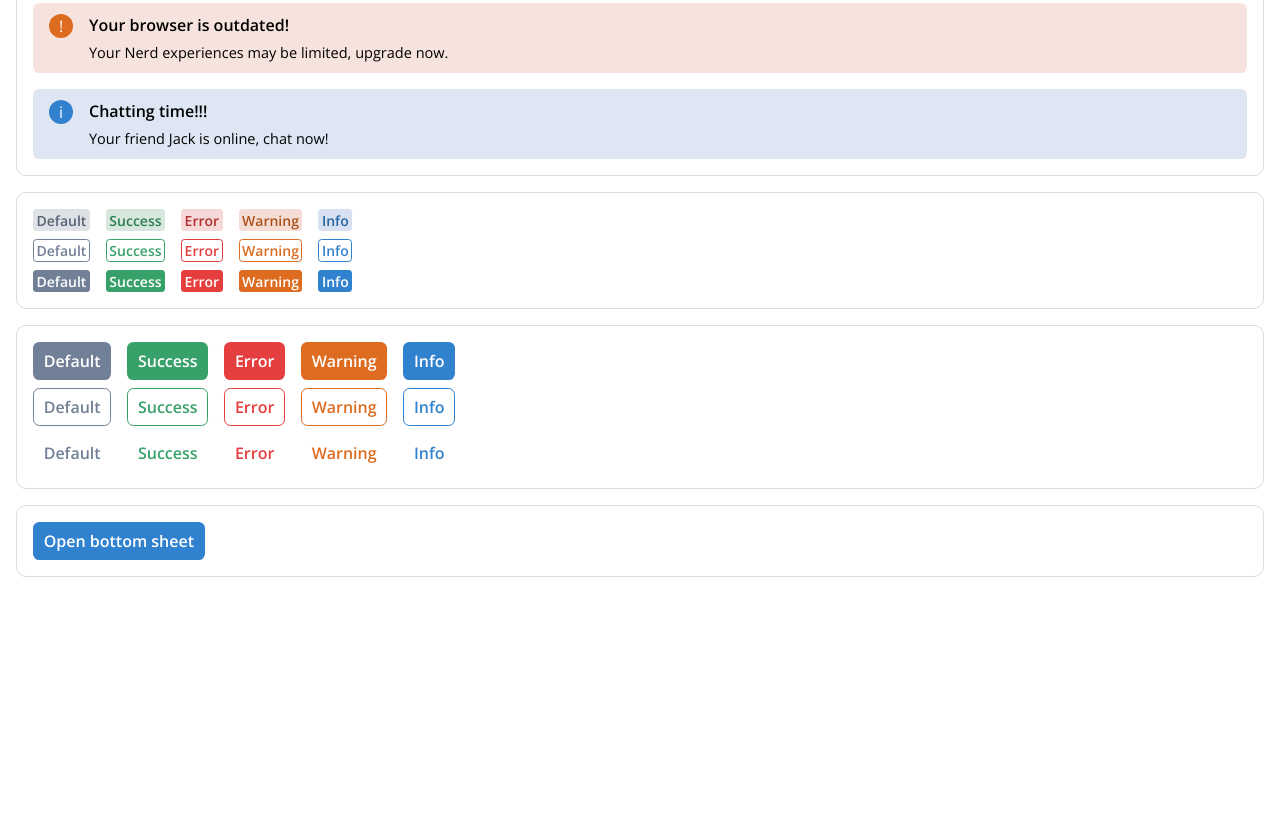
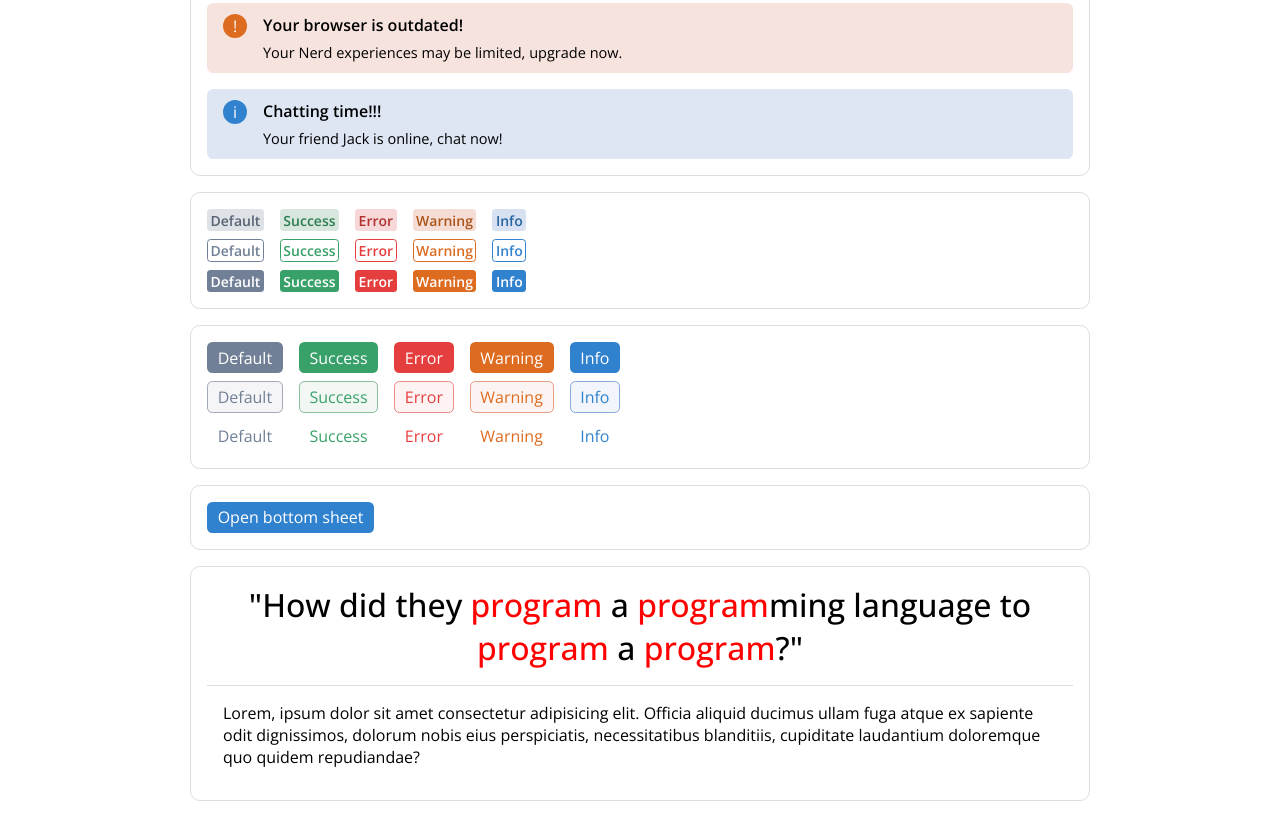
Before and after one commit to urojex/urojex, a plain HTML site: page test/index.html in a window 1280 px wide. Shown: the part 369-1186 px from the top of the page. Before the commit the page ends 962 px from the top, so only its background shows below. Drawn offline with nearby package versions, Linux system fonts and the light colour scheme.

Commit message:
fix button, finish bottom sheet, add text (typography)

```diff
--- a/src/nerd.js
+++ b/src/nerd.js
@@ -89,6 +89,14 @@ document.querySelectorAll("box").forEach((box) => {
       return componentWidth;
     }
   }
+  function maxWidth() {
+    var componentmxWidth = box.getAttribute("maxWidth");
+    if (componentmxWidth == null) {
+      return "100%";
+    } else {
+      return componentmxWidth;
+    }
+  }
   function height() {
     var componentHeight = box.getAttribute("height");
     if (componentHeight == null) {
@@ -97,13 +105,32 @@ document.querySelectorAll("box").forEach((box) => {
       return componentHeight;
     }
   }
+  function maxHeight() {
+    var componentmxHeight = box.getAttribute("maxHheight");
+    if (componentmxHeight == null) {
+      return "fit-content";
+    } else {
+      return componentmxHeight;
+    }
+  }
+  function backgroundColor() {
+    var componentBg = box.getAttribute("background");
+    if (componentBg == null) {
+      return "transparent";
+    } else {
+      return componentBg;
+    }
+  }
+  box.style.backgroundColor = backgroundColor();
   box.style.width = width();
   box.style.height = height();
+  box.style.maxWidth = maxWidth();
+  box.style.maxHeight = maxHeight();
   box.style.display = "block";
-  box.style.padding = padding() + "px";
-  box.style.margin = margin() + "px";
+  box.style.padding = padding();
+  box.style.margin = margin();
   box.style.border = border();
-  box.style.borderRadius = rounded() + "px";
+  box.style.borderRadius = rounded();
 });
 // flexBox
 document.querySelectorAll("flexBox").forEach((flexbox) => {
@@ -480,16 +507,16 @@ document.querySelectorAll("button").forEach((btn) => {
       break;
     }
     case "outline": {
-      btn.style.backgroundColor = "transparent";
+      btn.style.backgroundColor = colorChanger(0.9, colorScheme());
       btn.style.border = "0 solid transparent";
-      btn.style.outline = `1px solid ${colorScheme()}`;
+      btn.style.outline = `1px solid ${colorChanger(0.25, colorScheme())}`;
       btn.style.outlineOffset = "-1px";
       btn.style.color = colorScheme();
       btn.addEventListener("mouseover", function () {
         this.style.backgroundColor = colorChanger(0.75, colorScheme());
       });
       btn.addEventListener("mouseleave", function () {
-        this.style.backgroundColor = "transparent";
+        this.style.backgroundColor = colorChanger(0.9, colorScheme());
       });
       btn.addEventListener("mousedown", function () {
         this.style.backgroundColor = colorChanger(0.65, colorScheme());
@@ -520,11 +547,11 @@ document.querySelectorAll("button").forEach((btn) => {
     }
   }
   btn.style.fontSize = size() + "px";
-  btn.style.fontWeight = 600;
+  btn.style.fontWeight = 400;
   btn.style.transition = `0.15s ${easing}`;
   btn.style.cursor = "pointer";
-  btn.style.padding = `${size() / 2}px ${size() / 1.5}px`;
-  btn.style.borderRadius = size() / 2.5 + "px";
+  btn.style.padding = `${size() / 3.5}px ${size() / 1.5}px`;
+  btn.style.borderRadius = size() / 3 + "px";
   btn.style.userSelect = "none";
 });
 // menu
@@ -624,3 +651,94 @@ document.querySelectorAll("bottomSheet").forEach((bottom) => {
     sheet.style.transform = "translateY(100%)";
   });
 });
+// text
+document.querySelectorAll("text").forEach((text) => {
+  function size() {
+    var componentSize = text.getAttribute("size");
+    if (componentSize == null) {
+      return 16;
+    } else {
+      return componentSize;
+    }
+  }
+  function weight() {
+    var componentWeight = text.getAttribute("weight");
+    if (componentWeight == null) {
+      return 16;
+    } else {
+      return componentWeight;
+    }
+  }
+  function color() {
+    var componentColor = text.getAttribute("color");
+    if (componentColor == null) {
+      return "#000";
+    } else {
+      return componentColor;
+    }
+  }
+  function align() {
+    var componentAlign = text.getAttribute("align");
+    if (componentAlign == null) {
+      return "left";
+    } else {
+      return componentAlign;
+    }
+  }
+  function display() {
+    var componentDisplay = text.getAttribute("display");
+    if (componentDisplay == null) {
+      return "inline";
+    } else {
+      return componentDisplay;
+    }
+  }
+  function padding() {
+    var componentPadding = text.getAttribute("padding");
+    if (componentPadding == null) {
+      return 0;
+    } else {
+      return componentPadding;
+    }
+  }
+  function margin() {
+    var componentMargin = text.getAttribute("margin");
+    if (componentMargin == null) {
+      return 0;
+    } else {
+      return componentMargin;
+    }
+  }
+  text.style.padding = padding();
+  text.style.margin = margin();
+  text.style.fontSize = size() + "px";
+  text.style.fontWeight = weight();
+  text.style.color = color();
+  text.style.textAlign = align();
+  text.style.display = display();
+  var highlightQuery = text.getAttribute("highlightQuery");
+  if (highlightQuery == null) {
+    return;
+  } else {
+    // prettier-ignore
+    text.innerHTML = text.innerText.replaceAll(
+      highlightQuery,
+      `<span style="background-color: ${text.getAttribute("highlightBg")}; color: ${text.getAttribute("highlightFg")}">${highlightQuery}</span>`
+    );
+  }
+});
+// divider
+document.querySelectorAll("divider").forEach((divider) => {
+  function background() {
+    var componentBg = divider.getAttribute("color");
+    if (componentBg == null) {
+      return "#000";
+    } else {
+      return componentBg;
+    }
+  }
+  divider.style.display = "block";
+  divider.style.height = "1px";
+  divider.style.width = "100%";
+  divider.style.backgroundColor = background();
+});
--- a/test/index.html
+++ b/test/index.html
@@ -5,9 +5,9 @@
     <script src="../src/nerd.js" defer></script>
   </head>
   <body>
-    <box padding="16">
-      <flexBox gap="16" direction="column">
-        <box padding="16" border="1px solid #ddd" rounded="10">
+    <box padding="16" maxwidth="900px" margin="16px auto  ">
+      <flexBox gap="16" direction="column" width="100%">
+        <box padding="16px" border="1px solid #ddd" rounded="10px" width="100%">
           <accordion size="16" colorScheme="#000">
             <accordionItem>
               <accordionButton>Section 1 title<accordionIcon></accordionIcon></accordionButton>
@@ -38,7 +38,7 @@
             </accordionItem>
           </accordionIcon>
         </box>
-        <box padding="16" border="1px solid #ddd" rounded="10" width="100%">
+        <box padding="16px" border="1px solid #ddd" rounded="10px" width="100%">
           <flexBox direction="column" gap="16" width="100%">
             <alert status="success">
               <alertIcon></alertIcon>
@@ -70,7 +70,7 @@
             </alert>
           </flexBox>
         </box>
-        <box padding="16" border="1px solid #ddd" rounded="10" width="100%">
+        <box padding="16px" border="1px solid #ddd" rounded="10px" width="100%">
           <flexBox gap="8" direction="column">
             <flexBox gap="16">
               <badge>Default</badge>
@@ -95,7 +95,7 @@
             </flexBox>
           </flexBox>
         </box>
-        <box padding="16" border="1px solid #ddd" rounded="10" width="100%">
+        <box padding="16px" border="1px solid #ddd" rounded="10px" width="100%">
           <flexBox gap="8" direction="column">
             <flexBox gap="16">
               <button>Default</button>
@@ -120,11 +120,11 @@
             </flexBox>
           </flexBox>
         </box>
-        <box padding="16" border="1px solid #ddd" rounded="10" width="100%">
+        <box padding="16px" border="1px solid #ddd" rounded="10px" width="100%">
           <bottomSheet>
             <button bottomSheetOpenButton type="info">Open bottom sheet</button>
             <bottomSheetPanel>
-              <box padding="16" width="100%">
+              <box padding="16px" width="100%">
                 <menu>
                   <menuStack title="Info">
                     <menuButton>
@@ -155,6 +155,22 @@
             </bottomSheetPanel>
           </bottomSheet>
         </box>
+        <box padding="16px" border="1px solid #ddd" rounded="10px" width="100%">
+          <text
+            display="block"
+            margin="0 0 16px 0"
+            align="center"
+            size="32"
+            weight="500"
+            highlightQuery="program"
+            highlightBg="transparent"
+            highlightFg="#f00">"How did they program a programming language to program a program?"</text>
+          <divider color="#ddd"></divider>
+          <text weight="400" margin="16px" display="block">
+            Lorem, ipsum dolor sit amet consectetur adipisicing elit. Officia aliquid ducimus ullam fuga atque ex sapiente odit dignissimos,
+            dolorum nobis eius perspiciatis, necessitatibus blanditiis, cupiditate laudantium doloremque quo quidem repudiandae?
+          </text>
+        </box>
       </flexBox>
     </box>
     <script type="module" src="https://unpkg.com/ionicons@5.5.2/dist/ionicons/ionicons.esm.js"></script>
```
